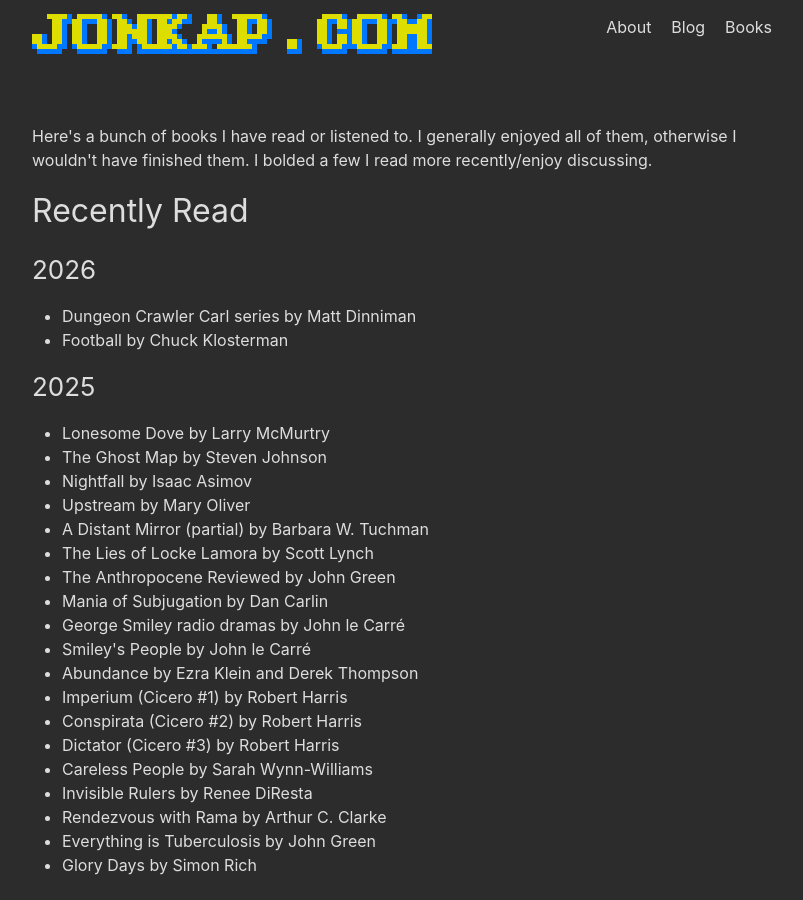
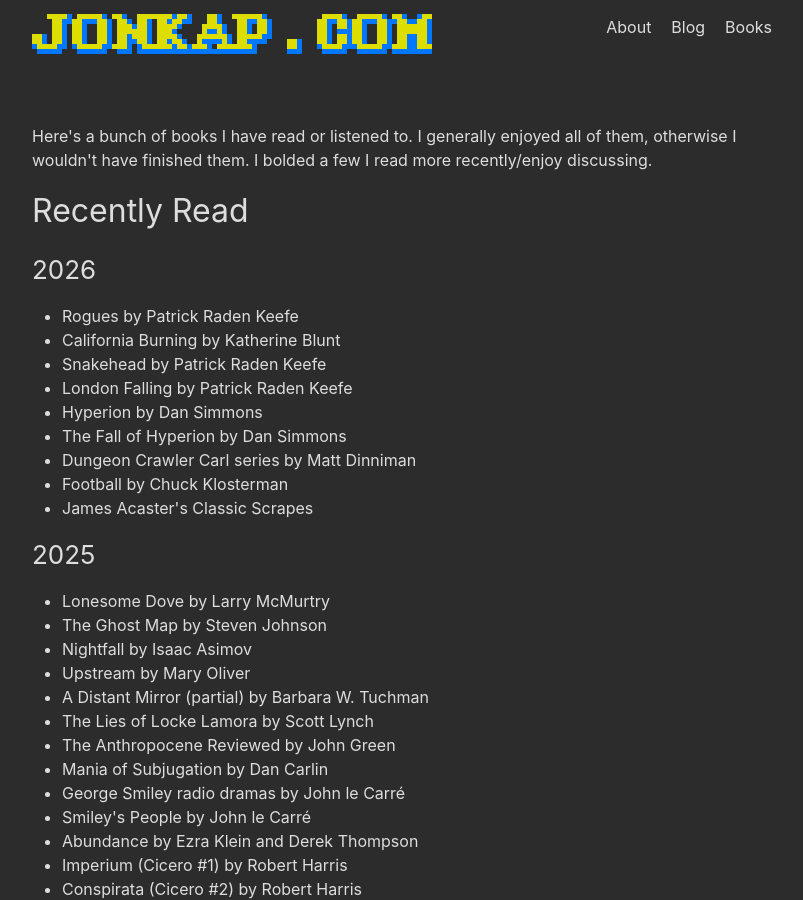
Before and after one commit to jonny5/jonkap, a Jekyll site: the page built from books.md, in a window 1280 px wide and 900 px high. Shown: the whole window, without its empty margins (238-1041 px from the left). Built offline with Jekyll 4.4.1, drawn with Linux system fonts in a browser that asks for light colours; some web fonts are replaced.

Commit message:
Update books

```diff
--- a/books.md
+++ b/books.md
@@ -13,8 +13,15 @@
 <h3 id="2026">2026</h3>
 
 <ul>
+  <li>Rogues by Patrick Raden Keefe</li>
+  <li>California Burning by Katherine Blunt</li>
+  <li>Snakehead by Patrick Raden Keefe</li>
+  <li>London Falling by Patrick Raden Keefe</li>
+  <li>Hyperion by Dan Simmons</li>
+  <li>The Fall of Hyperion by Dan Simmons</li>
   <li>Dungeon Crawler Carl series by Matt Dinniman</li>
   <li>Football by Chuck Klosterman</li>
+  <li>James Acaster's Classic Scrapes</li>
 </ul>
 
 <h3 id="2025">2025</h3>
```
